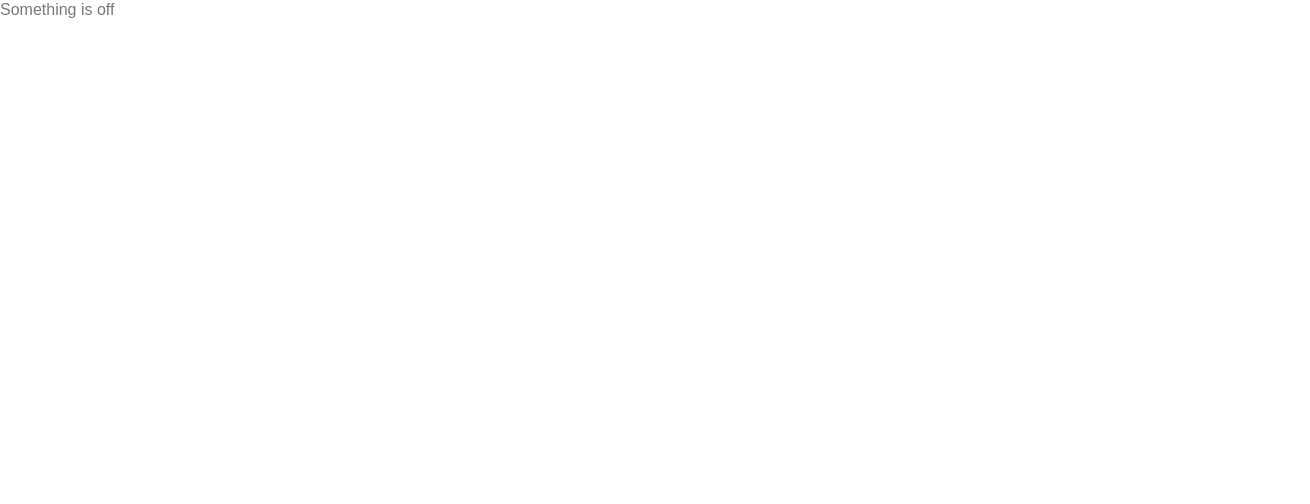
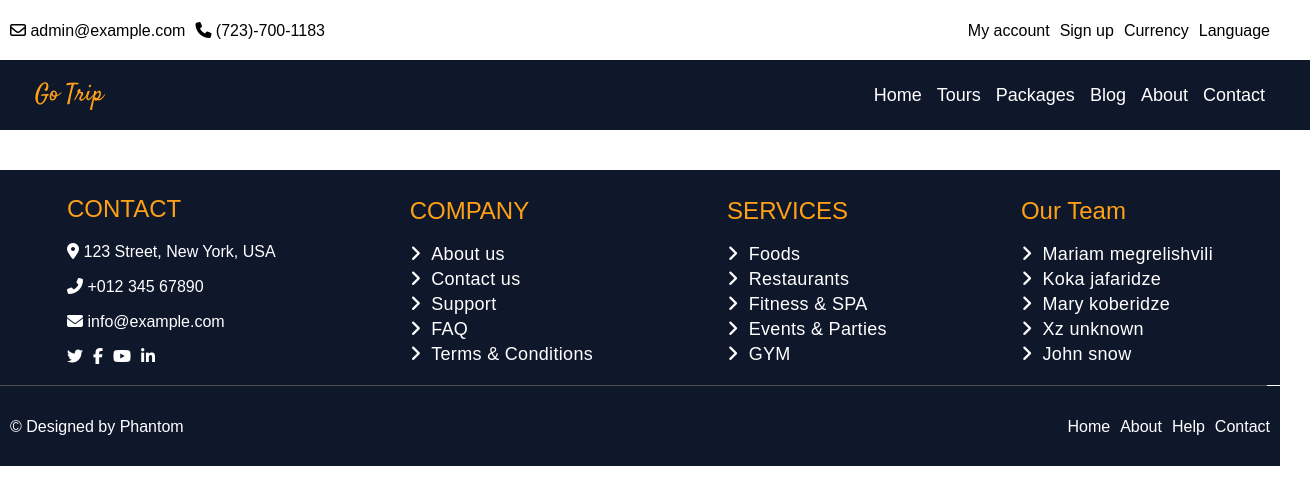
Before and after one commit to GeGuNa/Tourism-app, a React (Create React App) app: page /Faq in a window 1280 px wide. Shown: the top 504 px of the page, 1310 px wide, since content can reach past the window. Built offline with nearby package versions, Linux system fonts and the light colour scheme.

Commit message:
Some changes nothing special

```diff
--- a/src/App.js
+++ b/src/App.js
@@ -5,6 +5,10 @@ import { Footer } from './components/footer/footer.js';
 import { PHotlist, PHot } from './components/TouristPhs.js';
 import { Contact } from './components/contact/contact.js';
 import { About } from './components/about/about.js';
+
+
+import { Faq } from './components/faq/faq.js';
+
 
 
 import { Index_login } from './components/login/index.js';
@@ -584,6 +588,7 @@ export default function App() {
 	<Route path="/register" element={<Index_registration />} />
 	<Route path="/Contact" element={<Contact />} />
 	<Route path="/about" element={<About />} />
+	<Route path="/Faq" element={<Faq />} />
 
 
 
--- /dev/null
+++ b/src/components/faq/faq.css
@@ -0,0 +1,23 @@
+.qz_wh1 {
+	width:100%;
+	display:block;
+	margin-top:40px;
+	margin-bottom:40px;
+}
+
+.qz_wh3 {
+	width: 70%;
+    display: flex;
+    margin: auto;
+    overflow: hidden;
+    flex-direction: column;
+    row-gap: 40px;
+}
+
+
+
+
+.qz_wh3 span {
+line-height: 1.3;
+font-size:19px !important;
+}
--- /dev/null
+++ b/src/components/faq/faq.js
@@ -0,0 +1,28 @@
+import React from 'react'
+import { Link } from 'react-router-dom';
+import { Navigation } from '../nav/nav.js';
+import { Footer } from '../footer/footer.js';
+import "./faq.css"
+
+
+export function Faq() {
+
+	document.title = 'Faq'
+
+	return (<>
+	<Navigation />
+
+
+	<div className="qz_wh1">
+
+
+
+	</div>
+
+	<Footer />
+
+	</>)
+
+
+
+}
--- a/src/components/footer/footer.js
+++ b/src/components/footer/footer.js
@@ -33,10 +33,10 @@ export function Footer() {
 
 
 		<div className="KZl1">
-			<a href="">About us</a>
-			<a href="">Contact us</a>
+			<Link to="/about">About us</Link>
+			<Link to="/Contact">Contact us</Link>
 			<a href="">Support</a>
-			<a href="">FAQ</a>
+			<Link to="/Faq">FAQ</Link>
 			<a href="">Terms & Conditions</a>
 		</div>
 
```
